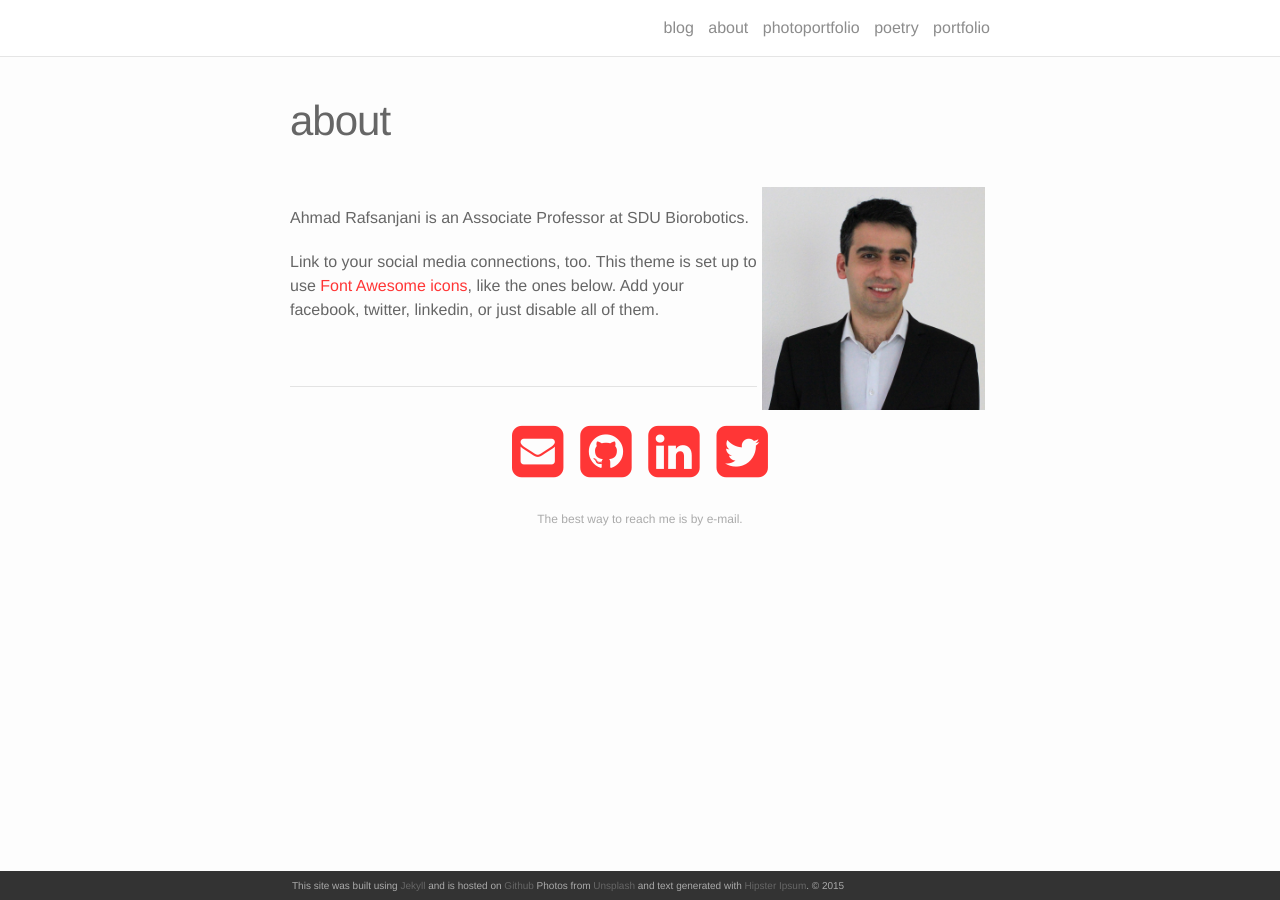
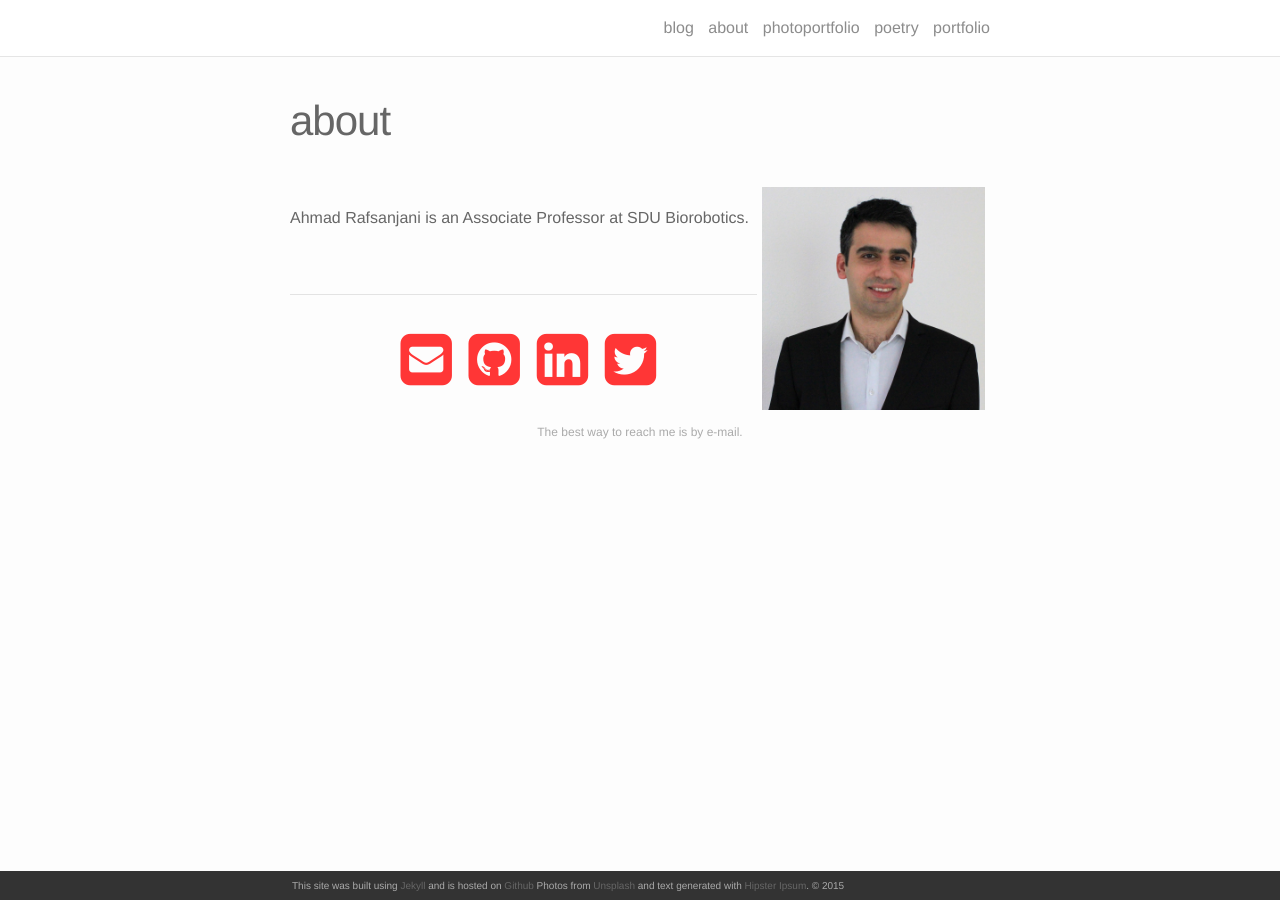
Before and after one commit to ahmadrafsanjani/ahmadrafsanjani.github.io, a Jekyll site: the page built from about.md, in a window 1280 px wide. Built offline with Jekyll 4.4.1, drawn with Linux system fonts in a browser that asks for light colours; nearby versions of some CDN libraries.

Commit message:
Update about.md

```diff
--- a/about.md
+++ b/about.md
@@ -8,8 +8,6 @@
 
 <br/>
 Ahmad Rafsanjani is an Associate Professor at SDU Biorobotics.
-
-Link to your social media connections, too. This theme is set up to use <a href="http://fortawesome.github.io/Font-Awesome/" target="blank">Font Awesome icons</a>, like the ones below. Add your facebook, twitter, linkedin, or just disable all of them.
 
 
 <br/>
```
